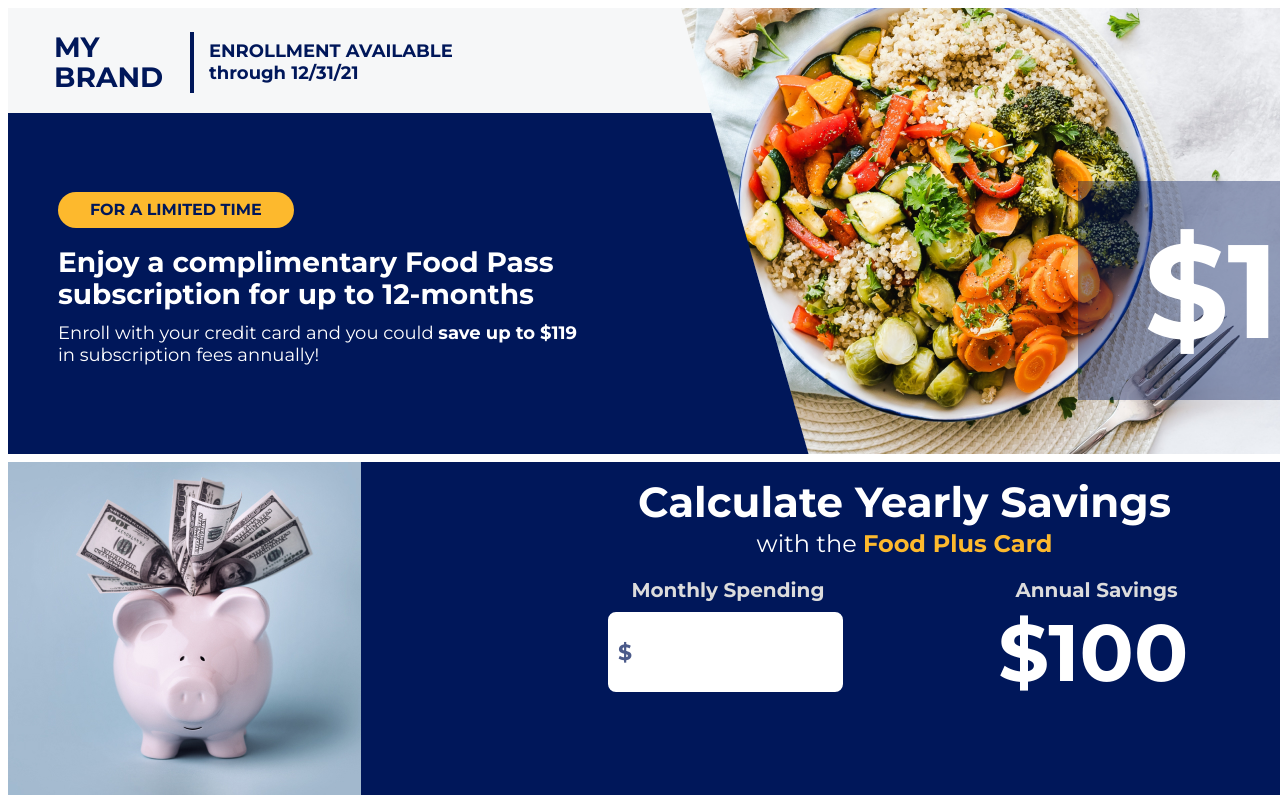
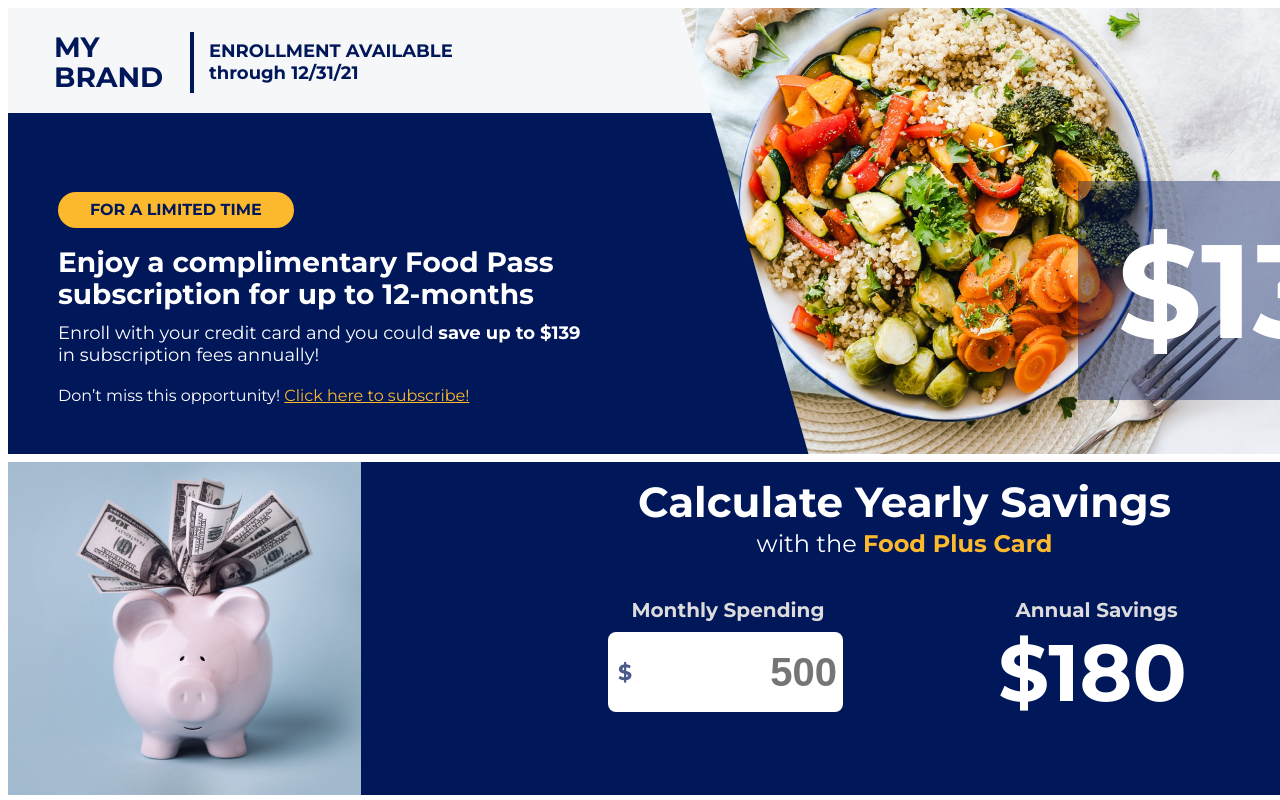
Before and after one commit to joe-hudson/RV, a React app: page / in a window 1280 px wide. Shown: the top 800 px of the page. Built offline with nearby package versions, Linux system fonts and the light colour scheme.

Commit message:
done I have all the requirements done it's messy (barf) but it works

```diff
--- a/index.html
+++ b/index.html
@@ -59,6 +59,7 @@
                 <br />
                 in subscription fees annually!
               </div>
+              <div id="subscribe" class="mt-20"></div>
             </div>
           </div>
           <!-- end .c-background -->
@@ -74,20 +75,7 @@
               <div class="c-subtitle">
                 with the <b class="c-hl">Food Plus Card</b>
               </div>
-              <div class="flex-container">
-                <div class="item auto jc-end fd-col">
-                  <div class="label text-right">Monthly Spending</div>
-                  <div class="input">
-                    <input name="monthly_spending" />
-                    <span>$</span>
-                  </div>
-                </div>
-                <div class="c-spacer item"></div>
-                <div class="item auto jc-start fd-col">
-                  <div class="label text-left">Annual Savings</div>
-                  <div class="c-savings">$100</div>
-                </div>
-              </div>
+              <div id="savings-calculator"></div>
             </div>
             <!-- end .c-calculator -->
           </div>
--- a/index.js
+++ b/index.js
@@ -2,17 +2,44 @@ import React from "react";
 import ReactDOM from "react-dom";
 
 const content = {
-  currency_symbol: "$"
+  currency_symbol: "$",
+  dont_miss: "Don’t miss this opportunity! ",
+  link_subscribe: "Click here to subscribe!",
+  sub_thanks: "Thank you for subscribing!",
+  annual_savings: "Annual Savings",
+  monthly_spending: "Monthly Spending"
+};
+const calc = {
+  months: 12,
+  rate: 0.03,
+  default_savings: 180,
+  default_spending: 500
 };
 
 class ProductValue extends React.Component {
   constructor(props) {
     super(props);
     this.state = {
-      value: props.value
+      value: props.value,
+      specialOffer: props.specialOffer,
+      isOfferActive: false
     };
+    this.updateOfferStatus();
+  }
+  updateOfferStatus() {
+    fetch("/data/index.json")
+      .then((response) => response.json())
+      .then((data) => this.setState(data));
   }
   render() {
+    if (this.state.isOfferActive) {
+      return (
+        <span>
+          {content.currency_symbol}
+          {this.state.specialOffer}
+        </span>
+      );
+    }
     return (
       <span>
         {content.currency_symbol}
@@ -22,11 +49,87 @@ class ProductValue extends React.Component {
   }
 }
 
+class Subscribe extends React.Component {
+  constructor(props) {
+    super(props);
+    this.state = {
+      subscribed: false
+    };
+  }
+  render() {
+    if (this.state.subscribed) {
+      return <div>{content.sub_thanks}</div>;
+    }
+    return (
+      <div>
+        {content.dont_miss}
+        <a
+          className="link"
+          href="#"
+          onClick={() => this.setState({ subscribed: true })}
+        >
+          {content.link_subscribe}
+        </a>
+      </div>
+    );
+  }
+}
+
+class SavingsCalculator extends React.Component {
+  constructor(props) {
+    super(props);
+    this.state = {
+      savings: props.savings
+    };
+    this.handleKeyUp = this.handleKeyUp.bind(this);
+  }
+  handleKeyUp(event) {
+    if (event.keyCode === 13 || !isNaN(parseInt(event.target.value))) {
+      let saving = Math.round(
+        calc.months * parseInt(event.target.value) * calc.rate
+      );
+      this.setState({
+        savings: saving
+      });
+    }
+  }
+  render() {
+    return (
+      <div className="flex-container">
+        <div className="item auto jc-end fd-col">
+          <div className="label text-right">{content.monthly_spending}</div>
+          <div className="input">
+            <input
+              name="monthly_spending"
+              onKeyUp={this.handleKeyUp}
+              placeholder={calc.default_spending}
+            />
+            <span>{content.currency_symbol}</span>
+          </div>
+        </div>
+        <div className="c-spacer item"></div>
+        <div className="item auto jc-start fd-col">
+          <div className="label text-left">{content.annual_savings}</div>
+          <div className="c-savings">
+            {content.currency_symbol}
+            {this.state.savings}
+          </div>
+        </div>
+      </div>
+    );
+  }
+}
+
 ReactDOM.render(
-  <ProductValue value="119" />,
+  <ProductValue value="119" specialOffer="139" />,
   document.getElementById("product-value")
 );
 ReactDOM.render(
-  <ProductValue value="119" />,
+  <ProductValue value="119" specialOffer="139" />,
   document.getElementById("enroll-value")
 );
+ReactDOM.render(<Subscribe />, document.getElementById("subscribe"));
+ReactDOM.render(
+  <SavingsCalculator savings={calc.default_savings} />,
+  document.getElementById("savings-calculator")
+);
--- a/index.scss
+++ b/index.scss
@@ -177,6 +177,7 @@ $yellow: #FDB92D;
     }
     .flex-container {
         align-content: space-around;
+        margin-top: 20px;
     }
     .item {
         color: #FFFFFF;
@@ -199,7 +200,7 @@ $yellow: #FDB92D;
         border-radius: 8px;
         position: absolute;
         left: 600px;
-        top: 150px;
+        top: 170px;
         font-size: 40px;
         line-height: 23px;
         font-weight: bold;
@@ -209,14 +210,14 @@ $yellow: #FDB92D;
         color: rgba(0, 23, 90, 0.71);;
         position: absolute;
         left: 610px;
-        top: 180px;
+        top: 200px;
         font-size: 22px;
         line-height: 22px;
         font-weight: bold;
     }
     .c-savings {
         position: absolute;
-        top: 180px;
+        top: 200px;
         left: 990px;
         font-size: 80px;
         line-height: 22px;
@@ -241,6 +242,12 @@ $yellow: #FDB92D;
     display: flex;
     align-items: center;
     justify-content: center;
+}
+a {
+    color: $yellow;
+}
+.mt-20 {
+    margin-top: 20px;
 }
 .flex-container {
     .item {
```
